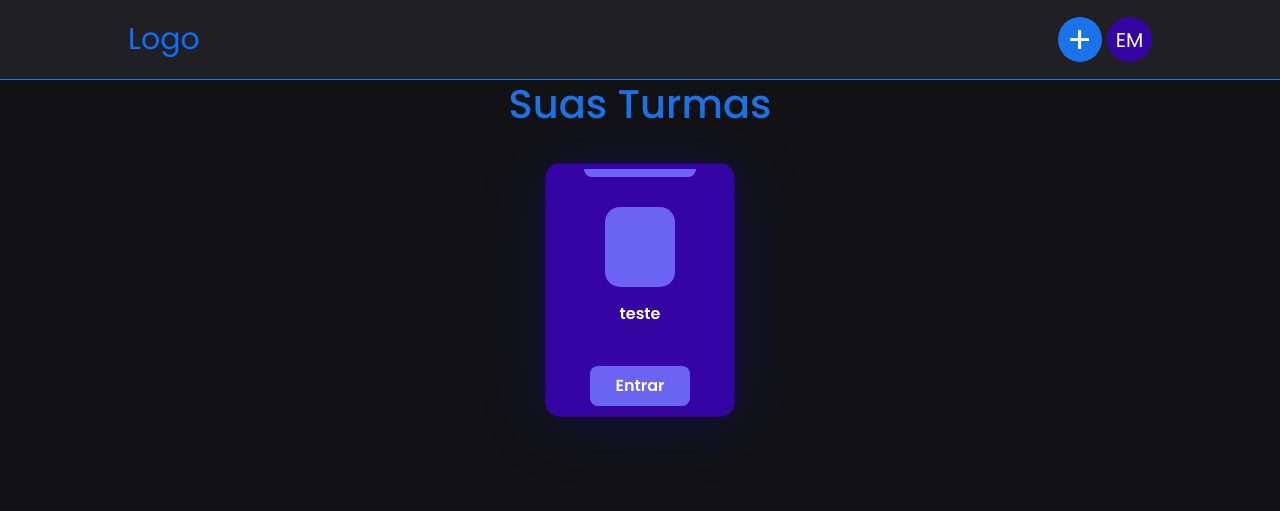
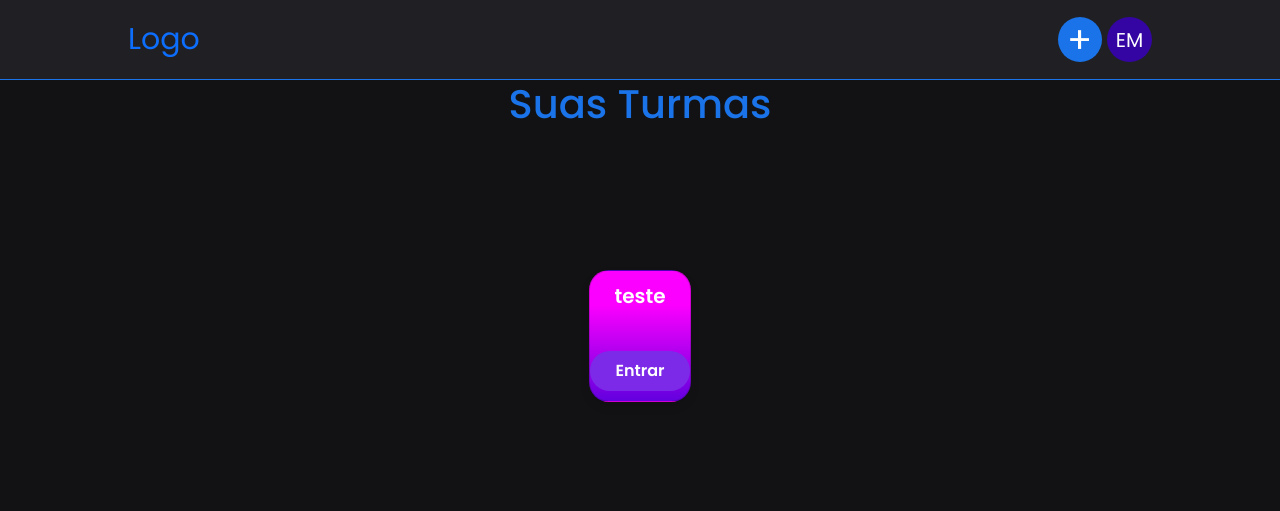
Before and after one commit to shung9/PCC-IF, a Django app: page / in a window 1280 px wide. Shown: the top 511 px of the page. Run offline with Django 4.2, Linux system fonts and the light colour scheme; a user stored in the database is signed in; data comes from the database, SQL or seed files in the repository; both versions use the stored data as it was after the commit; some libraries are stand-ins or nearby versions.

Commit message:
criação e modificação dos cards

```diff
--- a/static/css/home/style.css
+++ b/static/css/home/style.css
@@ -61,23 +61,57 @@
 
  /* Card de Turmas */
 
+
+
+
+
+center .image {
+  height: 150px;
+  width: 150px;
+  border-radius: 50%;
+  padding: 20px;
+  background: transparent;
+}
+
  .lado_da_outra{
   display: inline-block;
   justify-content: space-between;
+  padding: 10px;
  }
 
-.card {
-  width: 190px;
-  height: 254px;
-  background: var(--hover-color);
-  border-radius: 15px;
-  box-shadow: 1px 5px 60px 0px #100a886b;
+
+
+
+ .card {
+  position: relative;
+  background-color: #6300de;
+  background-image: linear-gradient(0deg, #6300de 0%, #FC00FF 74%);
+  border-radius: 20px;
+  margin:100px 0;
+  box-shadow: 0 5px 10px rgba(0, 0, 0, 0.1);
  }
 
- .card .card-border-top {
+
+ .card .card-content {
+  display: flex;
+  flex-direction: column;
+  align-items: center;
+  padding: 30px;
+  position: relative;
+  z-index:100;
+}
+
+
+.img .card-content .image {
+  object-fit: cover;
+  border-radius: 50%;
+
+}
+
+.card .card-border-top {
   width: 60%;
   height: 3%;
-  background: #6b64f3;
+  background: #8930bd;
   margin: auto;
   border-radius: 0px 0px 15px 15px;
  }
@@ -88,8 +122,9 @@
   text-align: center;
   display: block;
   padding-top: 10px;
-  font-size: 16px;
+  font-size: 20px;
  }
+
 
  .card .job {
   font-weight: 400;
@@ -98,26 +133,19 @@
   text-align: center;
   padding-top: 30px;
   margin: 0;
-  font-size: 12px;
+  font-size: 15px;
  }
 
- .card .img {
-  width: 70px;
-  height: 80px;
-  background: #6b64f3;
-  border-radius: 15px;
-  margin: auto;
-  margin-top: 25px;
- }
+
 
  .card button {
   padding: 8px 25px;
   display: block;
-  border-radius: 8px;
+  border-radius: 20px;
   border: none;
   margin-top: 10px;
   margin-bottom: 10px;
-  background: #6b64f3;
+  background: #7d2ae8;
   color: white;
   font-weight: 600;
   cursor: pointer;
@@ -130,5 +158,5 @@
 
 
  .card button:hover {
-  background: #534bf3;
+  background: #24232b;
  }
--- a/templates/home/index.html
+++ b/templates/home/index.html
@@ -19,7 +19,13 @@
           <div class="card">
             <div class="card-border-top">
             </div>
-            <div class="img">
+
+          <div class="img">
+            <div class="card-content">
+
+            <div class="image">{{ turma.nome }}</div>
+
+          </div>
 
             </div>
             <span>{{ turma.nome }}</span>
```
Also changed, not shown: db.sqlite3.
